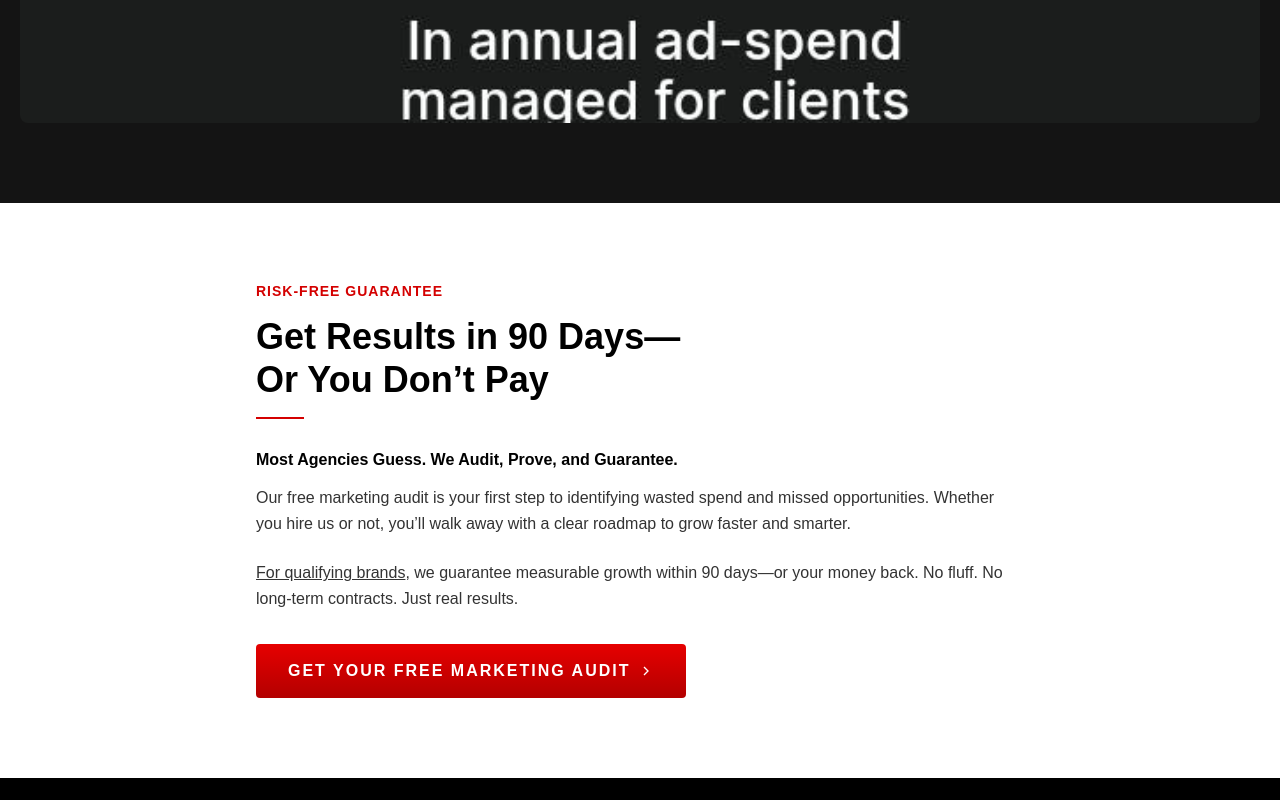
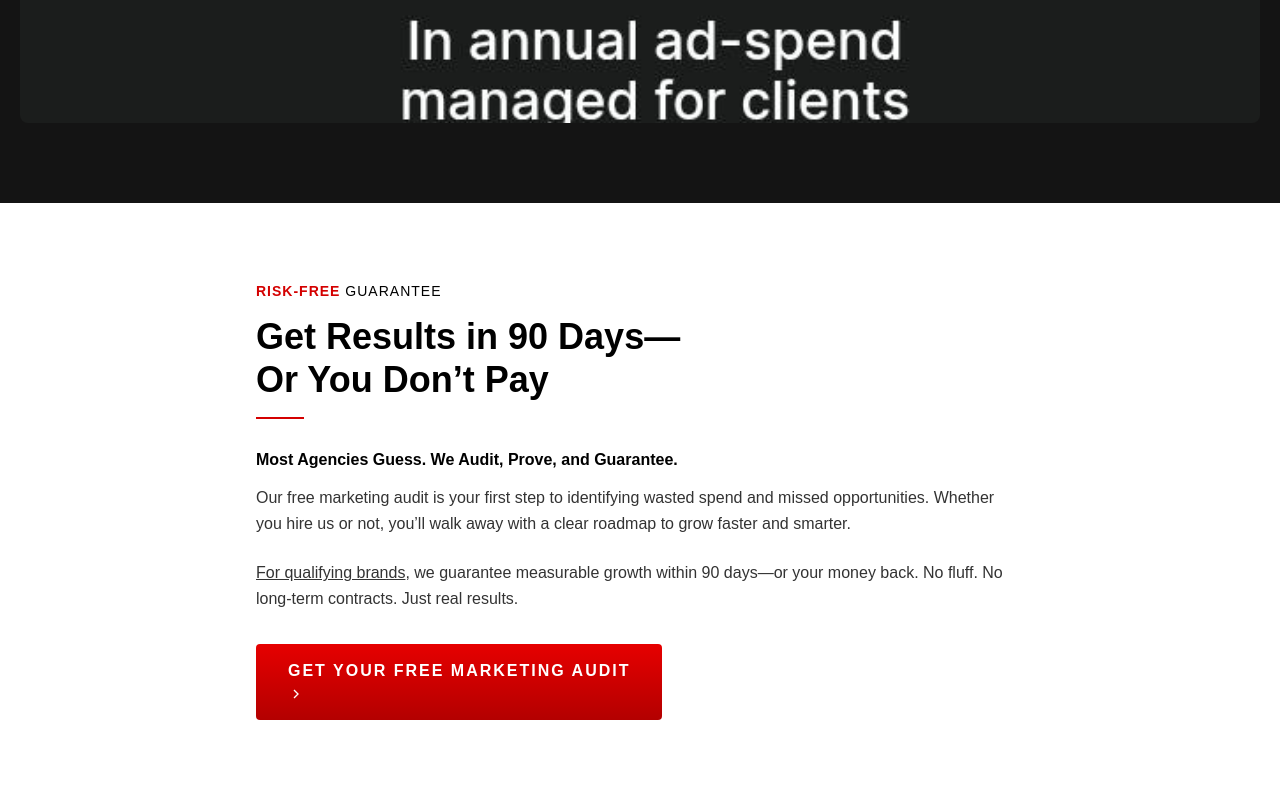
Before and after one commit to Molly256/disruptivewebsite, a Next.js app: page / in a window 1280 px wide. Shown: the part 5288-6088 px from the top of the page. Before the commit the page ends 6066 px from the top, so only its background shows below. Built offline with nearby package versions, Linux system fonts and the light colour scheme.

Commit message:
Risk-Free section Image 1 style: gradient button, 2-line heading, split header colors

```diff
--- a/app/page.js
+++ b/app/page.js
@@ -514,16 +514,17 @@ export default function Home() {
         </div>
       </section>
 
-      {/* Risk-Free Guarantee Section - White background */}
+      {/* Risk-Free Guarantee Section - Image 1 style: gradient button, 2-line heading, RISK-FREE red bold + GUARANTEE black normal */}
       <section style={{ background: '#fff', padding: '80px 24px' }}>
         <div style={{ maxWidth: '768px', margin: '0 auto' }}>
 
-          {/* Red header */}
-          <p style={{ color: '#d40000', fontWeight: '600', fontSize: '14px', letterSpacing: '1px', textTransform: 'uppercase', marginBottom: '16px' }}>
-            RISK-FREE GUARANTEE
+          {/* Header: RISK-FREE red bold, GUARANTEE black normal */}
+          <p style={{ fontSize: '14px', letterSpacing: '1px', textTransform: 'uppercase', marginBottom: '16px' }}>
+            <span style={{ color: '#d40000', fontWeight: '700' }}>RISK-FREE</span>
+            <span style={{ color: '#000', fontWeight: '400' }}> GUARANTEE</span>
           </p>
 
-          {/* Main heading */}
+          {/* Main heading: 2 lines with em dash */}
           <h2 style={{ fontSize: '36px', fontWeight: '900', color: '#000', lineHeight: '1.2', marginBottom: '16px' }}>
             Get Results in 90 Days—<br />
             Or You Don’t Pay
@@ -549,7 +550,7 @@ export default function Home() {
             No fluff. No long-term contracts. Just real results.
           </p>
 
-          {/* Red button with white text */}
+          {/* Gradient button - arrow below text, left aligned */}
           <button
             onClick={() => scrollTo('contact-us')}
             style={{
@@ -558,17 +559,18 @@ export default function Home() {
               fontWeight: '700',
               padding: '18px 32px',
               borderRadius: '4px',
-              display: 'flex',
-              alignItems: 'center',
-              gap: '8px',
               border: 'none',
               fontSize: '16px',
               letterSpacing: '2px',
               cursor: 'pointer',
-              textTransform: 'uppercase'
+              textTransform: 'uppercase',
+              display: 'flex',
+              flexDirection: 'column',
+              alignItems: 'flex-start',
+              gap: '6px'
             }}
           >
-            GET YOUR FREE MARKETING AUDIT
+            <span>GET YOUR FREE MARKETING AUDIT</span>
             <svg width="16" height="16" viewBox="0 0 24 24" fill="none" stroke="currentColor" strokeWidth="2">
               <path d="M9 18l6-6-6-6" />
             </svg>
```
